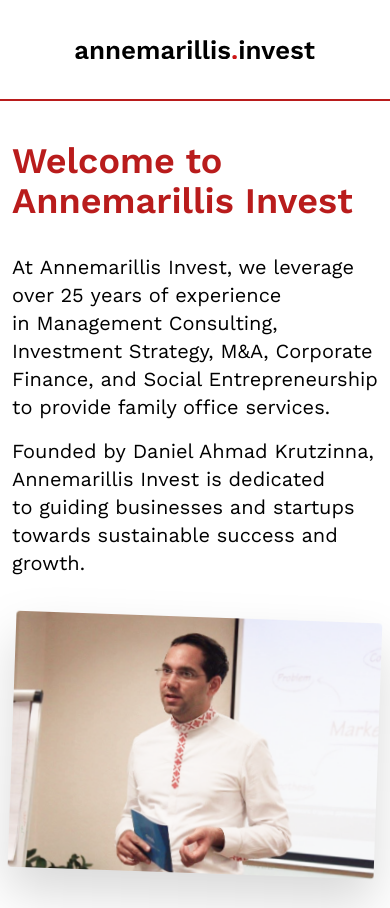
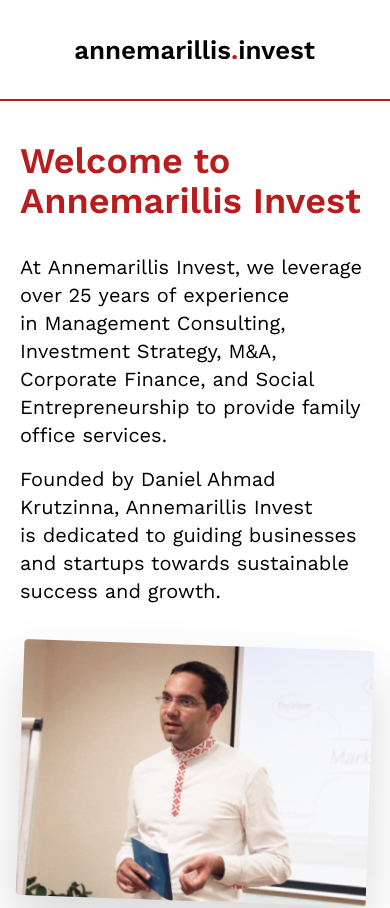
Before and after one commit to arsenyan/annemarilis-invest-web, a Next.js app: page / in a window 390 px wide. Shown: the top 908 px of the page. Built offline with nearby package versions, Linux system fonts and the light colour scheme.

Commit message:
Update layout.tsx

```diff
--- a/app/layout.tsx
+++ b/app/layout.tsx
@@ -21,7 +21,7 @@ export default function RootLayout({
     <html lang="en">
       <body className={worksans.className}>
         <Header />
-        <div className="container mx-auto pl-3 pr-3 lg:pr-10 lg:pl-10 md:pr-10 md:pr-10">
+        <div className="container mx-auto pl-5 pr-5 lg:pr-10 lg:pl-10 md:pr-10 md:pl-10">
         {children}
         </div>
         <Footer />
```
